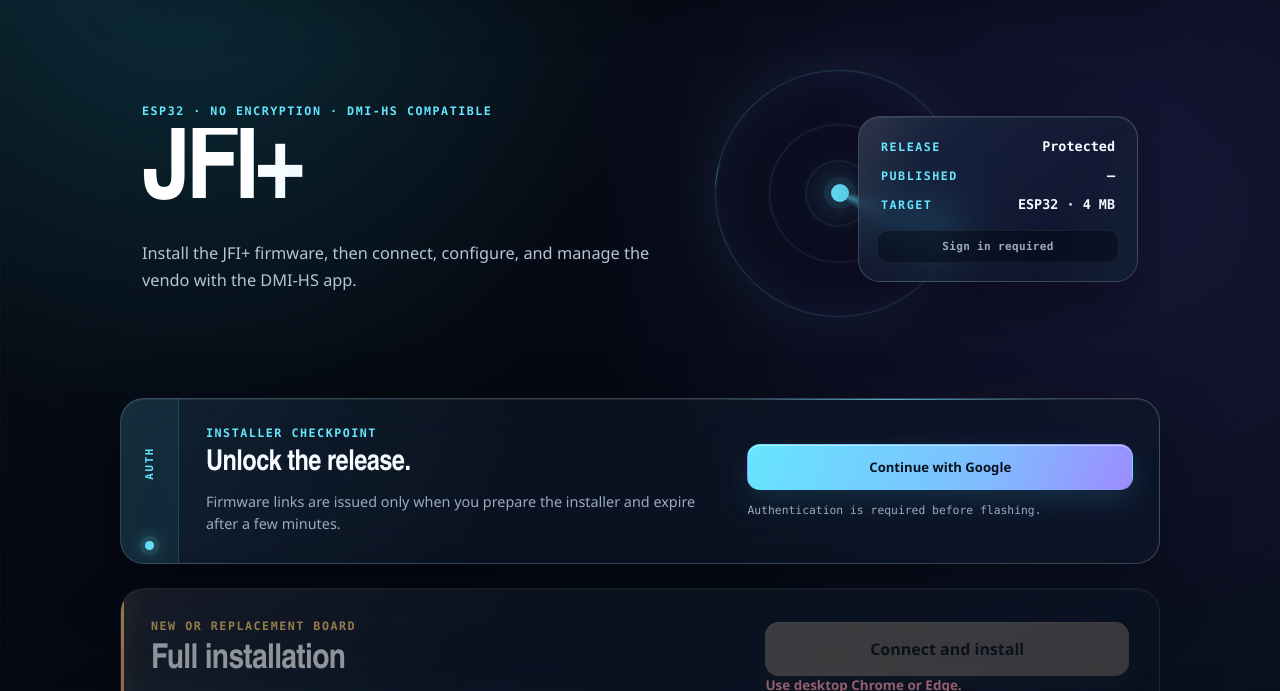
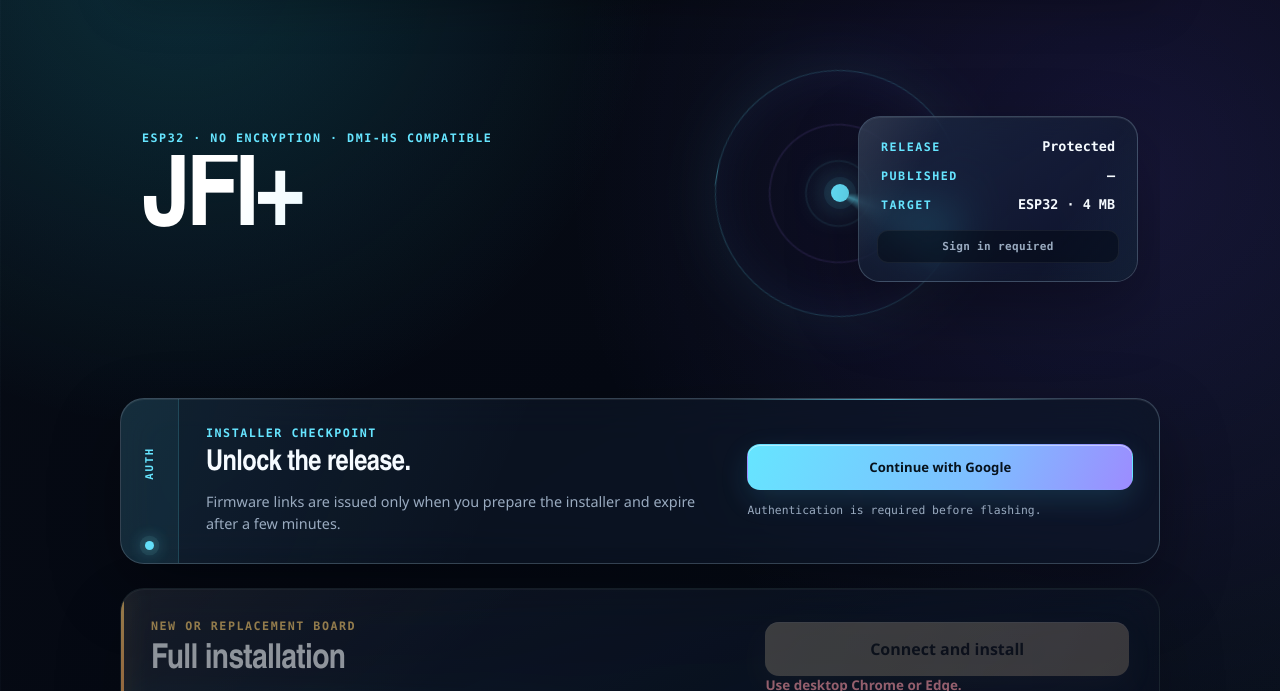
Before and after one commit to admepls/DMI-HS, a plain HTML site: page index.html in a window 1280 px wide. Shown: the part 98-789 px from the top of the page. Drawn offline with Linux system fonts and the light colour scheme; no server answers.

Commit message:
index change

```diff
--- a/index.html
+++ b/index.html
@@ -35,8 +35,8 @@
           <p class="eyebrow">ESP32 · no encryption · DMI-HS compatible</p>
           <h1 id="page-title">JFI+</h1>
           <p class="hero-lede">
-            Install the JFI+ firmware, then connect, configure, and manage the
-            vendo with the DMI-HS app.
+
+
           </p>
         </div>
         <dl class="release-card" aria-label="Available release">
```
